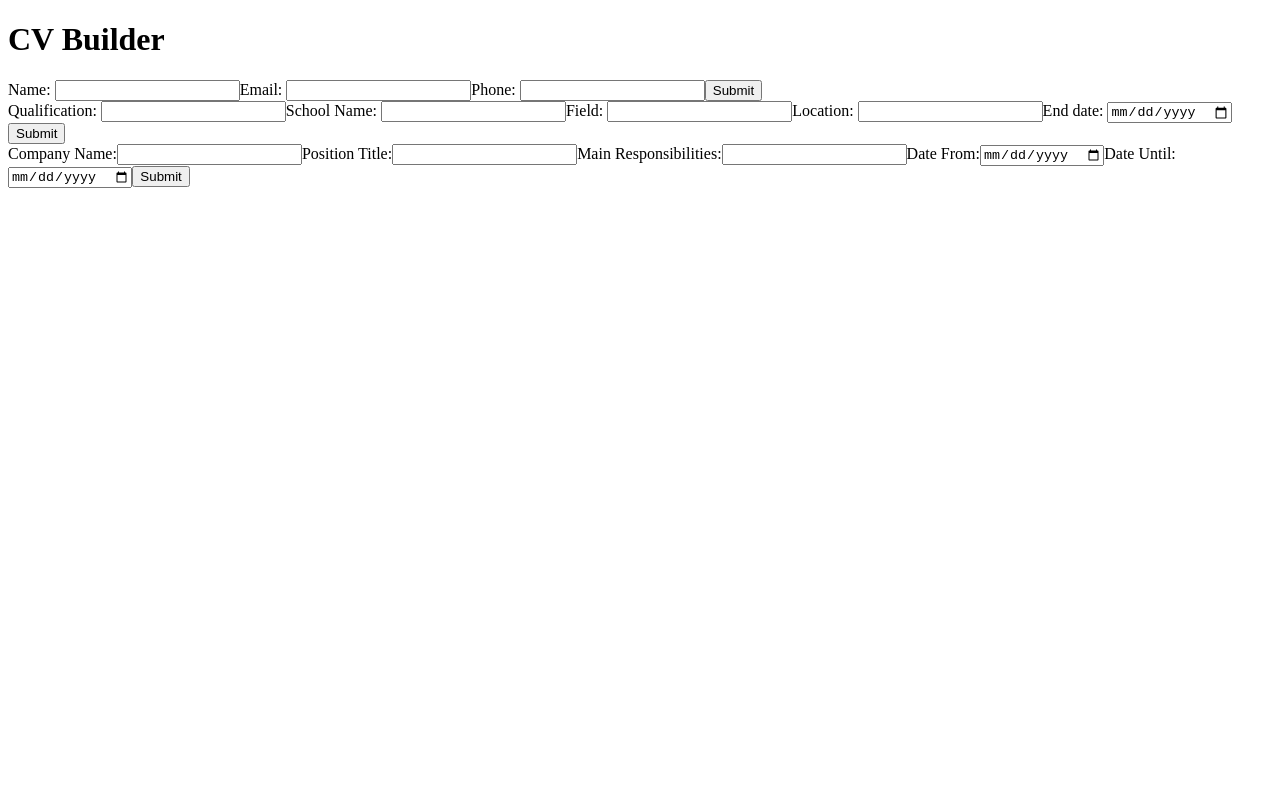
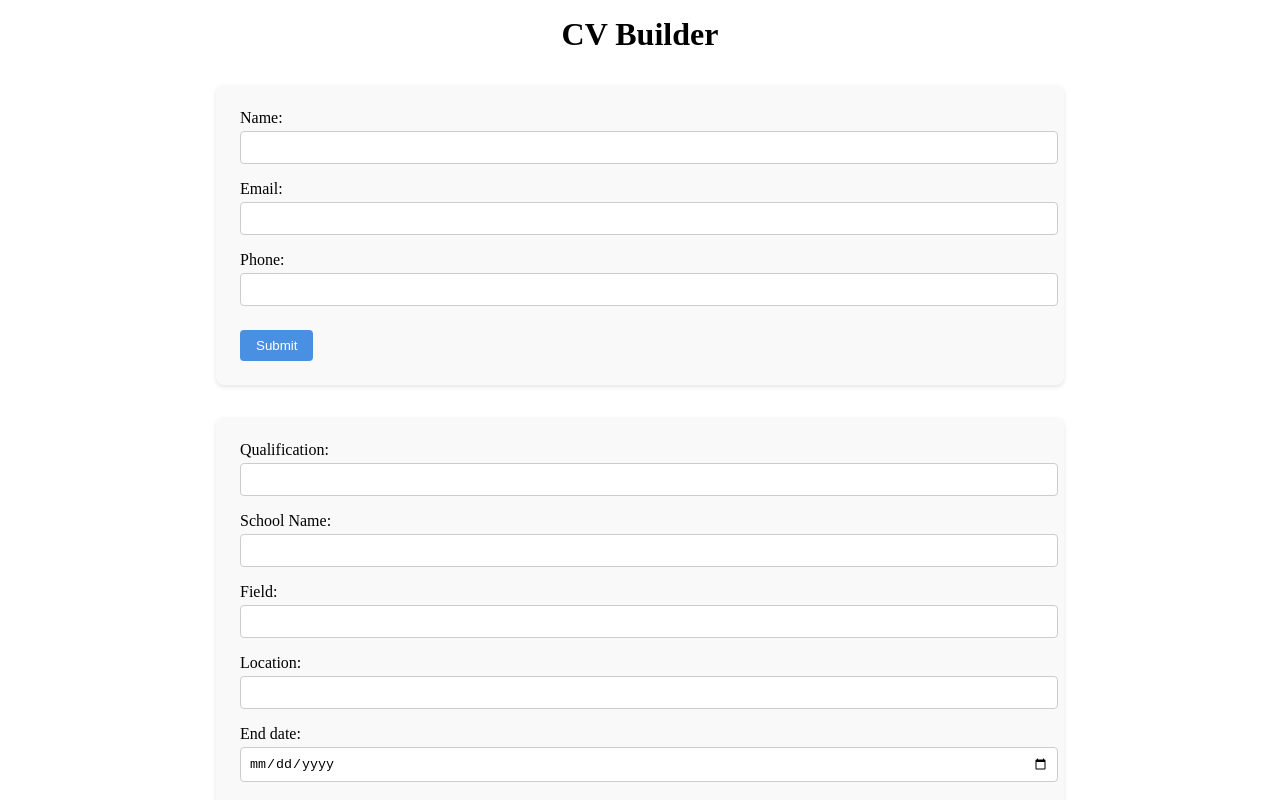
Before and after one commit to Hashcat07/cv-app, a React (Vite) app: page / in a window 1280 px wide. Shown: the top 800 px of the page. Built offline with nearby package versions, Linux system fonts and the light colour scheme; the HTML template or start-up script is replaced by a standard one.

Commit message:
style: add basic styles for the CV app

```diff
--- a/src/styles/App.css
+++ b/src/styles/App.css
@@ -1,184 +1,78 @@
-.counter {
-  font-size: 16px;
-  padding: 5px 10px;
-  border-radius: 5px;
-  color: var(--accent);
-  background: var(--accent-bg);
-  border: 2px solid transparent;
-  transition: border-color 0.3s;
-  margin-bottom: 24px;
-
-  &:hover {
-    border-color: var(--accent-border);
-  }
-  &:focus-visible {
-    outline: 2px solid var(--accent);
-    outline-offset: 2px;
-  }
+/* General Layout */
+.container {
+  max-width: 800px;
+  margin: 2rem auto;
+  padding: 0 1rem;
 }
 
-.hero {
-  position: relative;
-
-  .base,
-  .framework,
-  .vite {
-    inset-inline: 0;
-    margin: 0 auto;
-  }
-
-  .base {
-    width: 170px;
-    position: relative;
-    z-index: 0;
-  }
-
-  .framework,
-  .vite {
-    position: absolute;
-  }
-
-  .framework {
-    z-index: 1;
-    top: 34px;
-    height: 28px;
-    transform: perspective(2000px) rotateZ(300deg) rotateX(44deg) rotateY(39deg)
-      scale(1.4);
-  }
-
-  .vite {
-    z-index: 0;
-    top: 107px;
-    height: 26px;
-    width: auto;
-    transform: perspective(2000px) rotateZ(300deg) rotateX(40deg) rotateY(39deg)
-      scale(0.8);
-  }
+/* Sections */
+.generalInfo,
+.educationInfo,
+.experienceInfo {
+  background-color: #f9f9f9;
+  border-radius: 8px;
+  padding: 1.5rem;
+  margin-bottom: 1.5rem;
+  box-shadow: 0 2px 4px rgba(0, 0, 0, 0.1);
 }
 
-#center {
+/* Forms */
+form {
   display: flex;
   flex-direction: column;
-  gap: 25px;
-  place-content: center;
-  place-items: center;
-  flex-grow: 1;
-
-  @media (max-width: 1024px) {
-    padding: 32px 20px 24px;
-    gap: 18px;
-  }
+  gap: 1rem;
 }
 
-#next-steps {
+label {
   display: flex;
-  border-top: 1px solid var(--border);
-  text-align: left;
-
-  & > div {
-    flex: 1 1 0;
-    padding: 32px;
-    @media (max-width: 1024px) {
-      padding: 24px 20px;
-    }
-  }
-
-  .icon {
-    margin-bottom: 16px;
-    width: 22px;
-    height: 22px;
-  }
-
-  @media (max-width: 1024px) {
-    flex-direction: column;
-    text-align: center;
-  }
+  flex-direction: column;
+  gap: 0.25rem;
+  font-weight: 500;
 }
 
-#docs {
-  border-right: 1px solid var(--border);
-
-  @media (max-width: 1024px) {
-    border-right: none;
-    border-bottom: 1px solid var(--border);
-  }
+input {
+  padding: 0.5rem;
+  border: 1px solid #ccc;
+  border-radius: 4px;
+  width: 100%;
 }
 
-#next-steps ul {
-  list-style: none;
-  padding: 0;
-  display: flex;
-  gap: 8px;
-  margin: 32px 0 0;
-
-  .logo {
-    height: 18px;
-  }
-
-  a {
-    color: var(--text-h);
-    font-size: 16px;
-    border-radius: 6px;
-    background: var(--social-bg);
-    display: flex;
-    padding: 6px 12px;
-    align-items: center;
-    gap: 8px;
-    text-decoration: none;
-    transition: box-shadow 0.3s;
-
-    &:hover {
-      box-shadow: var(--shadow);
-    }
-    .button-icon {
-      height: 18px;
-      width: 18px;
-    }
-  }
-
-  @media (max-width: 1024px) {
-    margin-top: 20px;
-    flex-wrap: wrap;
-    justify-content: center;
-
-    li {
-      flex: 1 1 calc(50% - 8px);
-    }
-
-    a {
-      width: 100%;
-      justify-content: center;
-      box-sizing: border-box;
-    }
-  }
+input:focus {
+  outline: none;
+  border-color: #4a90e2;
 }
 
-#spacer {
-  height: 88px;
-  border-top: 1px solid var(--border);
-  @media (max-width: 1024px) {
-    height: 48px;
-  }
+/* Display */
+.general-display,
+.education-display,
+.experience-display {
+  display: flex;
+  flex-direction: column;
+  gap: 0.5rem;
 }
 
-.ticks {
-  position: relative;
-  width: 100%;
+h2 {
+  margin-bottom: 0.5rem;
+  color: #333;
+}
 
-  &::before,
-  &::after {
-    content: '';
-    position: absolute;
-    top: -4.5px;
-    border: 5px solid transparent;
-  }
+/* Buttons */
+button {
+  padding: 0.5rem 1rem;
+  background-color: #4a90e2;
+  color: white;
+  border: none;
+  border-radius: 4px;
+  cursor: pointer;
+  align-self: flex-start;
+  margin-top: 0.5rem;
+}
 
-  &::before {
-    left: 0;
-    border-left-color: var(--border);
-  }
-  &::after {
-    right: 0;
-    border-right-color: var(--border);
-  }
+button:hover {
+  background-color: #357abd;
 }
+
+.app-title{
+    text-align: center;
+    margin-top: 1rem;
+}
```
